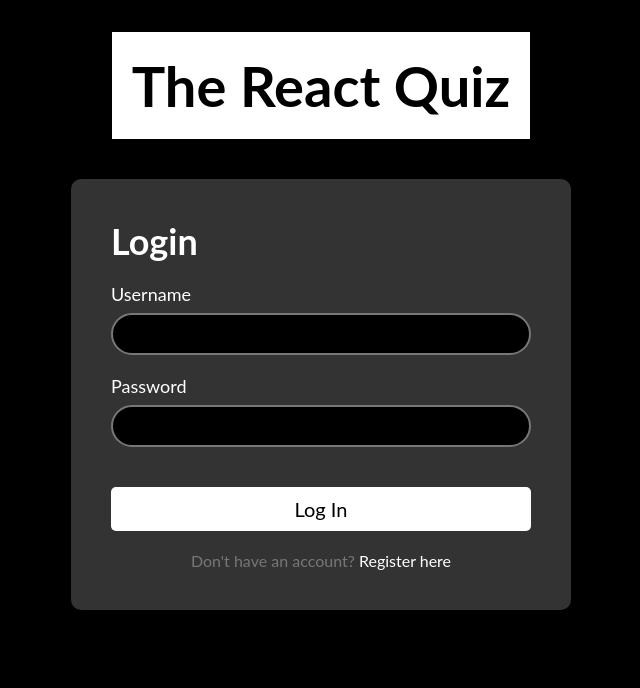
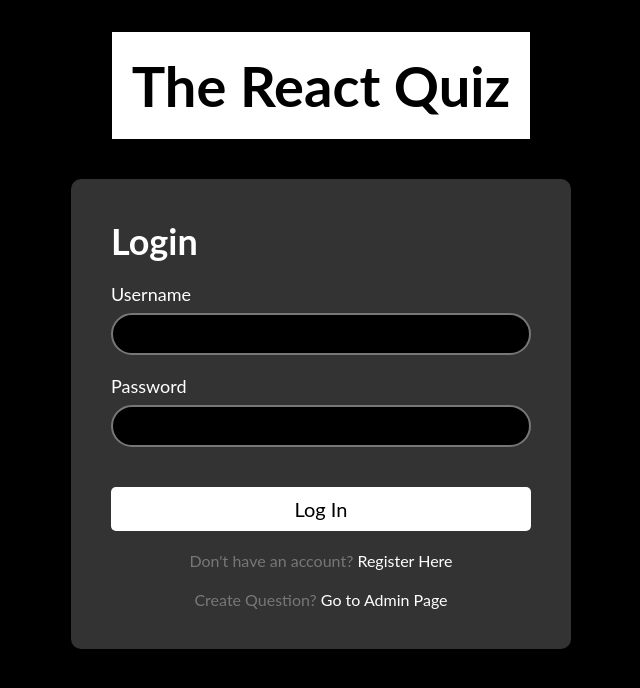
Before and after one commit to jojipanackal/reactquiz, a React (Create React App) app: page /reactquiz/login in a window 1280 px wide. Shown: the top 688 px of the page, without its empty margins (319-959 px from the left). Built offline with nearby package versions, Linux system fonts and the light colour scheme; no server answers.

Commit message:
create question access

```diff
--- a/src/components/AdminPage.js
+++ b/src/components/AdminPage.js
@@ -23,7 +23,6 @@ function AdminPage() {
 
   return (
     <main className="admin-page">
-      <h2 className="admin-title">Admin Dashboard</h2>
       <div className="admin-buttons">
         <button
           className={`btn btn-admin ${
--- a/src/components/Login.js
+++ b/src/components/Login.js
@@ -45,7 +45,10 @@ function Login() {
           </button>
         </form>
         <p className="register-link">
-          Don't have an account? <Link to="/signup ">Register here</Link>
+          Don't have an account? <Link to="/signup ">Register Here</Link>
+        </p>
+        <p className="register-link">
+          Create Question? <Link to="/admin ">Go to Admin Page</Link>
         </p>
       </div>
     </main>
```
